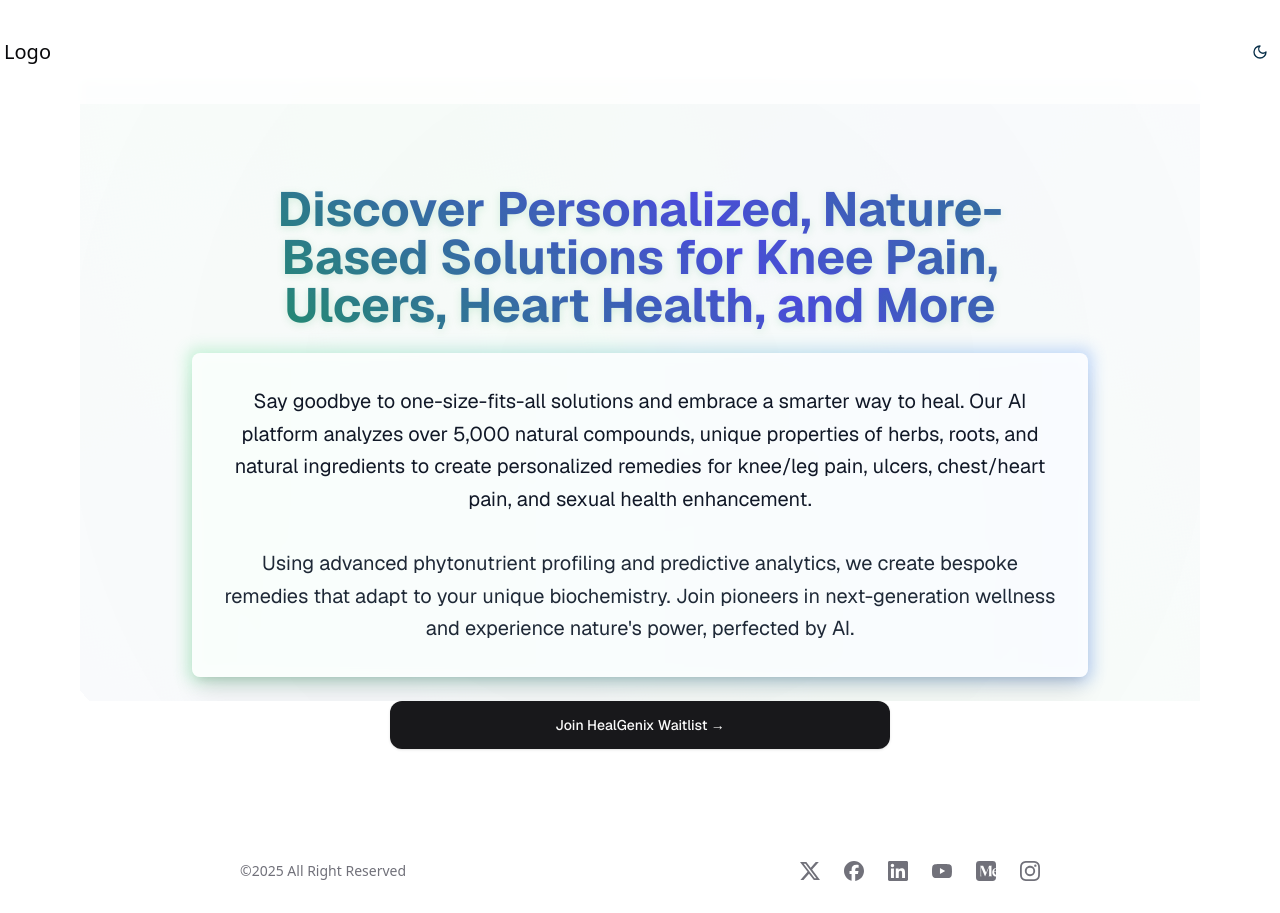
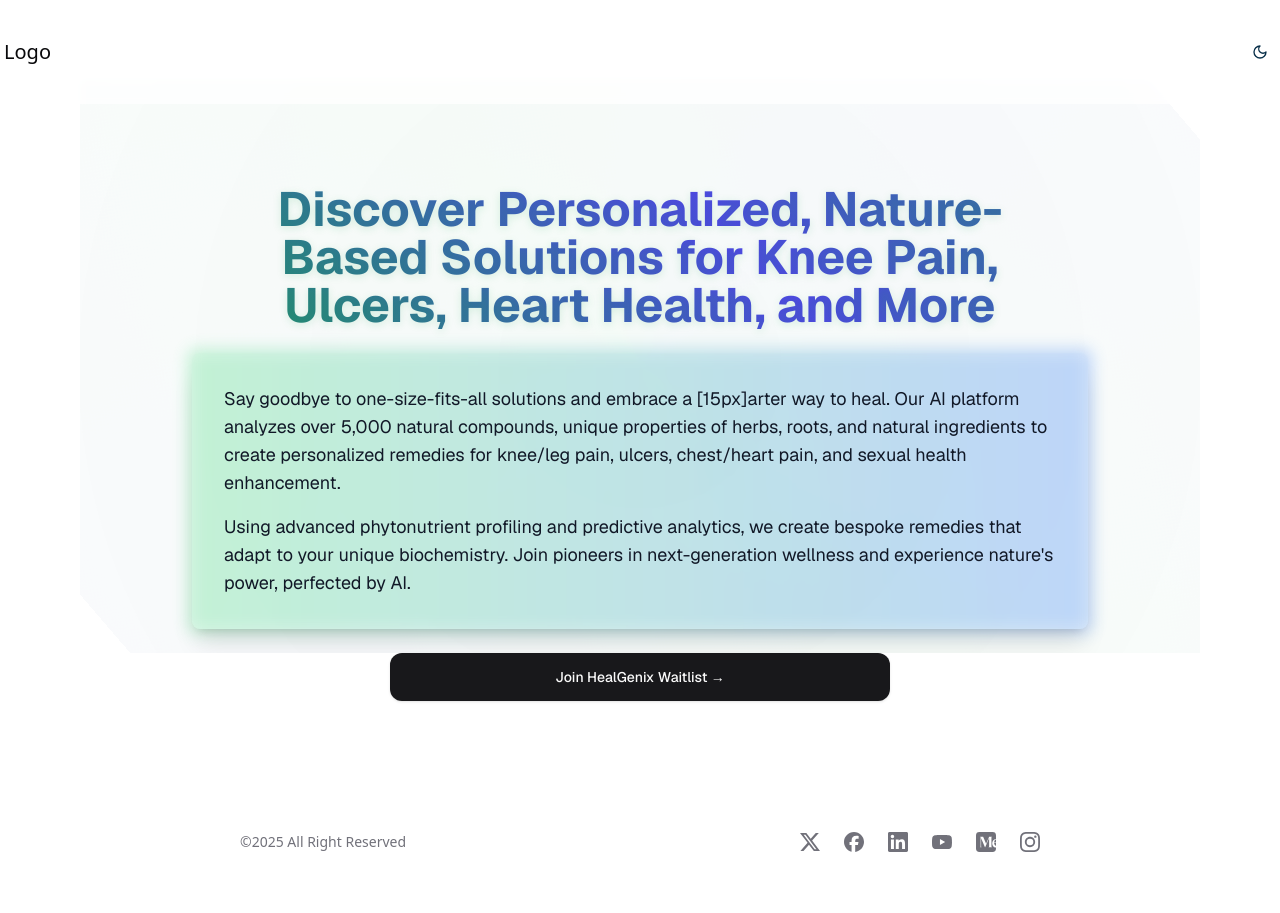
Before and after one commit to gitkarasune/HealGenix, a Next.js app: page / in a window 1280 px wide. After the commit the page ends 884 px from the top, so only its background shows below. Built offline with nearby package versions, Linux system fonts and the light colour scheme.

Commit message:
refactor the pageUI

```diff
--- a/app/signup/page.tsx
+++ b/app/signup/page.tsx
@@ -14,7 +14,7 @@ const SignUpPage = () => {
   };
 
   return (
-    <div className="flex items-center justify-center p-4 pt-32">
+    <div className="flex items-center justify-center flex-col min-h-screen p-4">
       <Card className="w-full max-w-[500px] shadow-lg">
         <CardHeader></CardHeader>
         <CardContent>
--- a/components/title.tsx
+++ b/components/title.tsx
@@ -10,8 +10,8 @@ export default function Title() {
         </div>
       </div>
 
-      <div className="relative z-10 max-w-4xl text-center">
-        <h1 className="text-5xl font-bold pt-[105px] mb-6 mx-auto max-w-3xl">
+      <div className="relative z-10 max-w-4xl">
+        <h1 className="text-5xl font-bold pt-[105px] mb-6 mx-auto max-w-3xl text-center">
           Discover Personalized, Nature-Based Solutions for Knee Pain, Ulcers,
           Heart Health, and More
         </h1>
@@ -19,16 +19,16 @@ export default function Title() {
         {/* Paragraphs with gradient border effect */}
         <div className="relative group mb-6">
           <div className="absolute -inset-1 bg-gradient-to-r from-green-400 to-blue-500 rounded-lg blur opacity-30 group-hover:opacity-50 transition-opacity duration-300" />
-          <div className="relative space-y-8 dark:bg-[#141313] bg-white/90 backdrop-blur-sm rounded-lg p-8 shadow-xl">
-            <p className="text-xl text-gray-900 leading-relaxed">
-              Say goodbye to one-size-fits-all solutions and embrace a smarter
+          <div className="relative space-y-4 backdrop-blur-sm rounded-lg p-8 shadow-xl max-w-5xl mx-auto">
+            <p className="text-[15px] lg:text-lg text-gray-900 dark:text-white/85 leading-relaxed">
+              Say goodbye to one-size-fits-all solutions and embrace a [15px]arter
               way to heal. Our AI platform analyzes over 5,000 natural
               compounds, unique properties of herbs, roots, and natural
               ingredients to create personalized remedies for knee/leg pain,
               ulcers, chest/heart pain, and sexual health enhancement.
             </p>
 
-            <p className="text-xl text-gray-800 leading-relaxed">
+            <p className="text-[15px] lg:text-lg text-gray-900 dark:text-white/85 leading-relaxed">
               Using advanced phytonutrient profiling and predictive analytics,
               we create bespoke remedies that adapt to your unique biochemistry.
               Join pioneers in next-generation wellness and experience nature's
```
